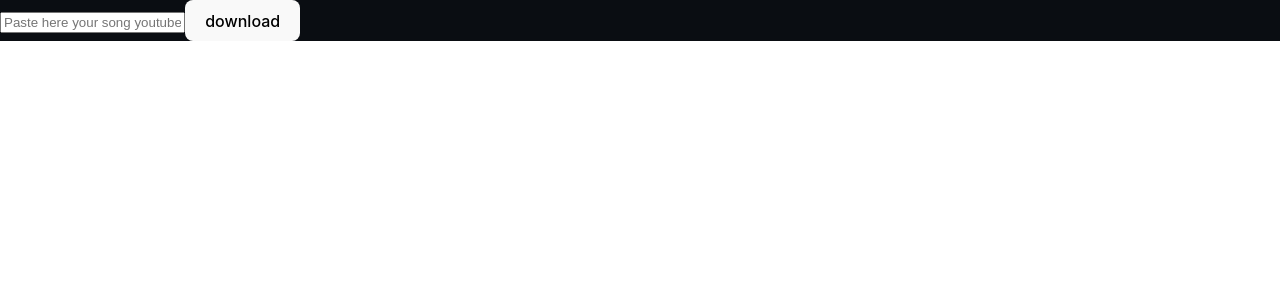
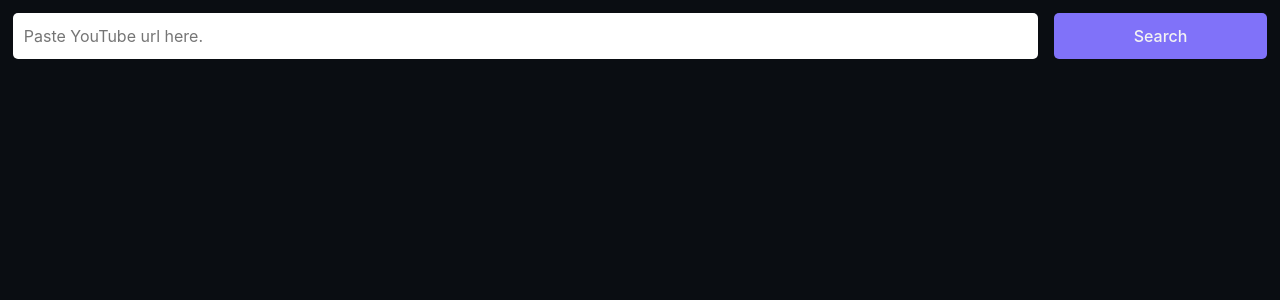
Before and after one commit to freddyvelarde/music-downloader, a React (Vite) app in the folder downloaderClient/: page / in a window 1280 px wide. Shown: the top 300 px of the page. Built offline with nearby package versions, Linux system fonts and the light colour scheme.

Commit message:
Removing styled-components and styling the components with pure css.

```diff
--- a/downloaderClient/src/App.tsx
+++ b/downloaderClient/src/App.tsx
@@ -2,6 +2,8 @@ import { ChangeEvent, FormEvent, useState } from "react";
 import useHttpRequest from "./hooks/useHttpRequest";
 import { start_download_url } from "./config/endpoints";
 import SongCards from "./sections/SongCards";
+import "./styles/app.styles.css";
+import isYouTubeLink from "./helpers/youtube.verify";
 
 function App() {
   const [videoUrl, setVideoUrl] = useState<string>("");
@@ -14,6 +16,10 @@ function App() {
 
   const submitEventHandler = (e: FormEvent) => {
     e.preventDefault();
+    if (!isYouTubeLink(videoUrl)) {
+      alert("Your link is not a youtube link");
+      return;
+    }
     getAllSongs(start_download_url, {
       method: "POST",
       headers: {
@@ -40,14 +46,14 @@ function App() {
 
   return (
     <>
-      <form action="" onSubmit={submitEventHandler}>
+      <form id="form" action="" onSubmit={submitEventHandler}>
         <input
           value={videoUrl}
-          type="text"
-          placeholder="Paste here your song youtube link."
+          type="url"
+          placeholder="Paste YouTube url here."
           onChange={onChangeEventHandler}
         />
-        <button>download</button>
+        <button id="btn-search">Search</button>
       </form>
 
       <SongCards songList={response} setResponse={setResponse} />
--- /dev/null
+++ b/downloaderClient/src/helpers/youtube.verify.ts
@@ -0,0 +1,6 @@
+export default function isYouTubeLink(url: string): boolean {
+  const youtubeRegex =
+    /^(https?:\/\/)?(www\.)?youtube\.com\/watch\?v=([a-zA-Z0-9_-]{11})/;
+
+  return youtubeRegex.test(url);
+}
--- /dev/null
+++ b/downloaderClient/src/styles/app.styles.css
@@ -0,0 +1,33 @@
+#form {
+  display: flex;
+  justify-content: space-between;
+}
+
+#form input {
+  font-size: 1em;
+  border-radius: 5px;
+  width: 80%;
+  border: 1px solid transparent;
+  outline: none;
+  padding: 10px;
+}
+
+/* button searcher styles */
+#btn-search {
+  width: 17%;
+  background-color: var(--dark-primaryBtn);
+  border-radius: 5px;
+  border: 1px solid transparent;
+  padding: 0.2em 0.9em;
+  font-size: 1em;
+  font-weight: 500;
+  font-family: inherit;
+  cursor: pointer;
+  transition: 0.1s ease-in;
+}
+
+@media (min-width: 768px) {
+  #btn-search:hover {
+    background: var(--dark-foreground);
+  }
+}
--- a/downloaderClient/src/styles/main.css
+++ b/downloaderClient/src/styles/main.css
@@ -1,4 +1,13 @@
 :root {
+  --dark-background: #0a0d12;
+  --dark-foreground: #1f222b;
+  --dark-title: #f3f3f3;
+  --dark-text: #d5d4d9;
+  --dark-primaryBtn: #8072f9;
+  --dark-secondaryBtn: #68fe5e;
+}
+
+* {
   font-family: Inter, system-ui, Avenir, Helvetica, Arial, sans-serif;
   line-height: 1.5;
   font-weight: 400;
@@ -11,6 +20,8 @@
   -webkit-font-smoothing: antialiased;
   -moz-osx-font-smoothing: grayscale;
   -webkit-text-size-adjust: 100%;
+  margin: 0;
+  padding: 0;
 }
 
 a {
@@ -23,8 +34,8 @@ a:hover {
 }
 
 body {
-  background-color: #0a0d12;
-  margin: 0;
+  background-color: var(--dark-background);
+  margin: 0.8rem;
 }
 
 h1 {
@@ -32,34 +43,15 @@ h1 {
   line-height: 1.1;
 }
 
-button {
-  border-radius: 8px;
-  border: 1px solid transparent;
-  padding: 0.6em 1.2em;
-  font-size: 1em;
-  font-weight: 500;
-  font-family: inherit;
-  background-color: #1a1a1a;
-  cursor: pointer;
-  transition: border-color 0.25s;
-}
-button:hover {
-  border-color: #646cff;
-}
-button:focus,
-button:focus-visible {
-  outline: 4px auto -webkit-focus-ring-color;
-}
-
-@media (prefers-color-scheme: light) {
-  :root {
-    color: #213547;
-    background-color: #ffffff;
-  }
-  a:hover {
-    color: #747bff;
-  }
-  button {
-    background-color: #f9f9f9;
-  }
-}
+/* @media (prefers-color-scheme: light) { */
+/*   :root { */
+/*     color: #213547; */
+/*     background-color: #ffffff; */
+/*   } */
+/*   a:hover { */
+/*     color: #747bff; */
+/*   } */
+/*   button { */
+/*     background-color: #f9f9f9; */
+/*   } */
+/* } */
```
Also changed, not shown: downloaderClient/src/index.css (added).
